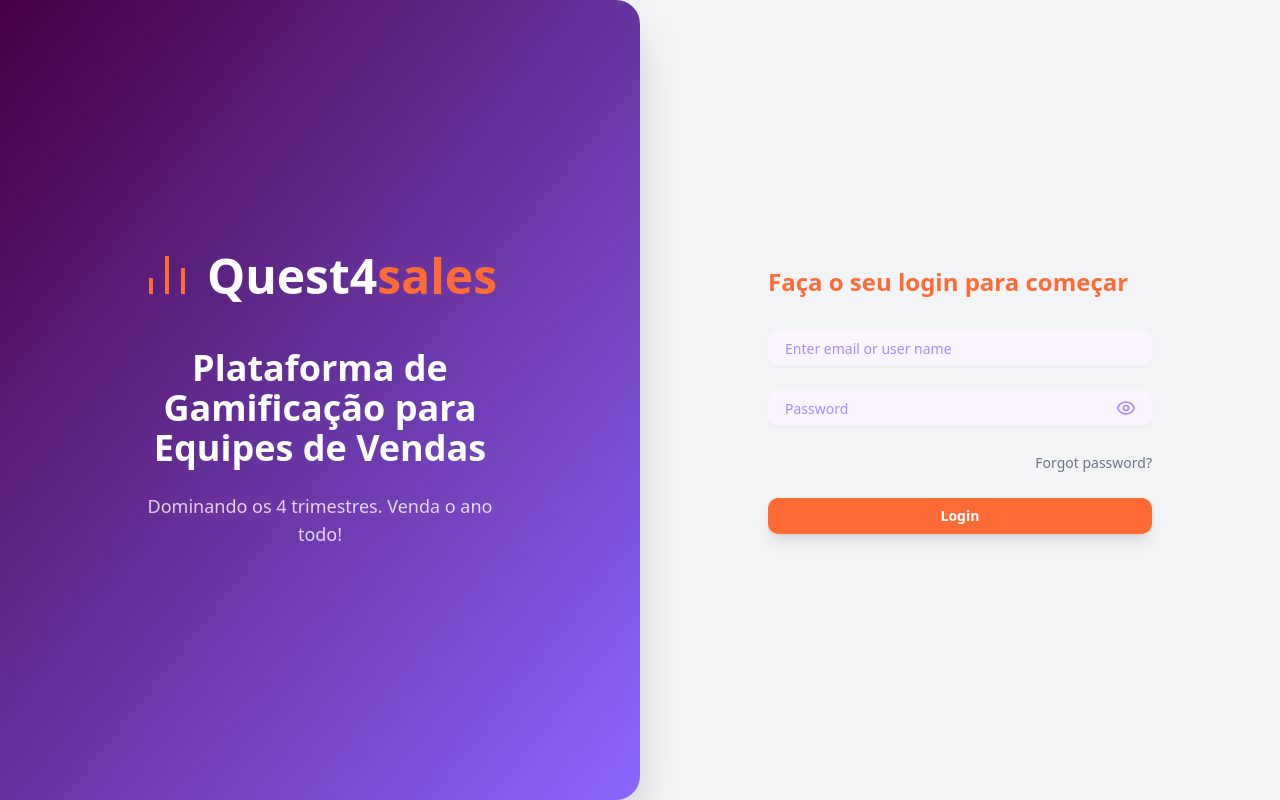
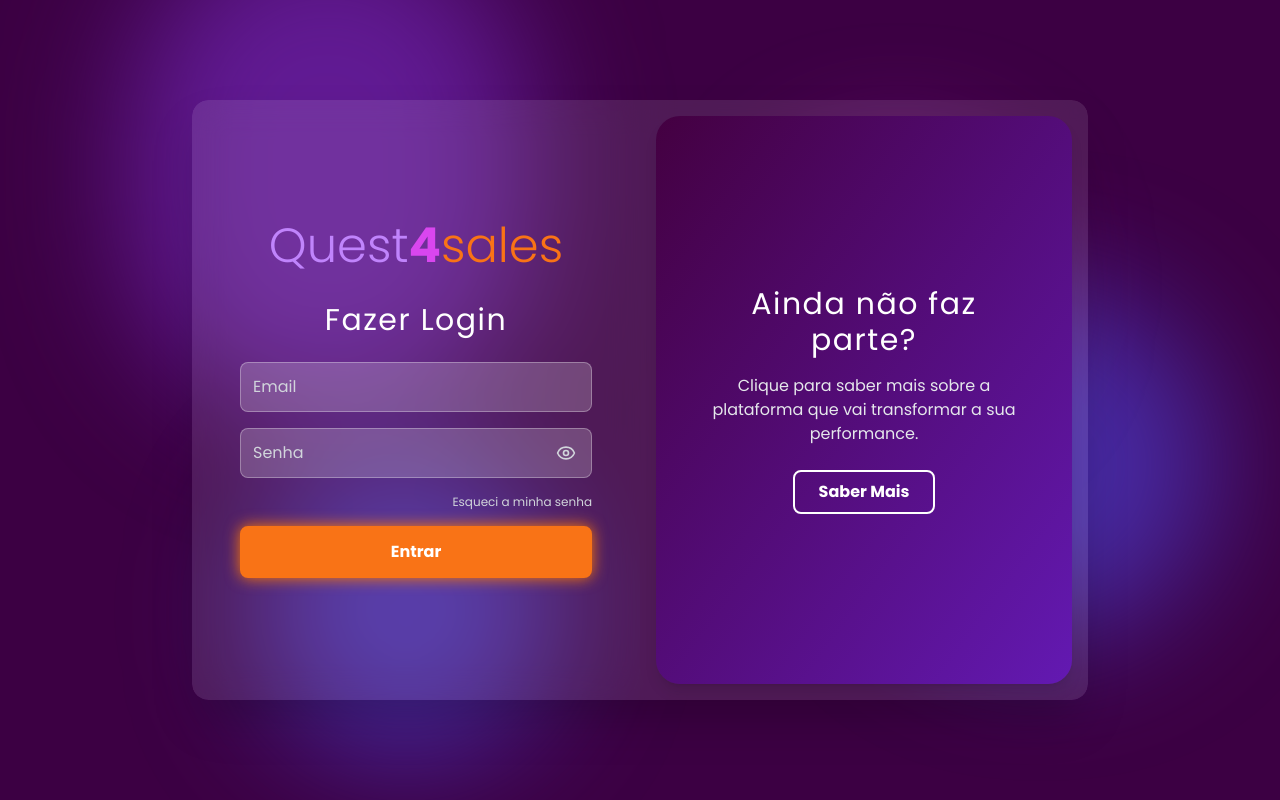
Before and after one commit to alana-britoc/quest4sales-frontend, a React (Vite) app: page / in a window 1280 px wide. Built offline with nearby package versions, Linux system fonts and the light colour scheme.

Commit message:
feat(login): build final UI for login page with animation

```diff
--- a/src/components/LoginForm.tsx
+++ /dev/null
@@ -1,51 +0,0 @@
-import { useState } from 'react';
-import { Eye, EyeOff } from 'lucide-react';
-import { Button } from "./ui/button";
-import { Input } from "./ui/input";
-
-export function LoginForm() {
-  const [showPassword, setShowPassword] = useState(false);
-
-  return (
-    <div className="w-full max-w-sm mx-auto">
-      <h2 className="text-2xl font-semibold text-brand-orange mb-8">
-        Faça o seu login para começar
-      </h2>
-
-      <form className="space-y-6">
-        <div>
-          <Input
-            type="email"
-            placeholder="Enter email or user name"
-            className="w-full px-4 py-3 bg-input-bg border-transparent rounded-lg text-brand-purple-dark placeholder:text-input-placeholder shadow-inner focus:outline-none focus:ring-2 focus:ring-brand-purple-light"
-          />
-        </div>
-
-        <div className="relative">
-          <Input
-            type={showPassword ? 'text' : 'password'}
-            placeholder="Password"
-            className="w-full px-4 py-3 pr-12 bg-input-bg border-transparent rounded-lg text-brand-purple-dark placeholder:text-input-placeholder shadow-inner focus:outline-none focus:ring-2 focus:ring-brand-purple-light"
-          />
-          <button
-            type="button"
-            onClick={() => setShowPassword(!showPassword)}
-            className="absolute right-4 top-1/2 -translate-y-1/2 text-input-placeholder hover:text-brand-purple-light"
-          >
-            {showPassword ? <EyeOff size={20} /> : <Eye size={20} />}
-          </button>
-        </div>
-
-        <div className="text-right">
-          <a href="#" className="text-sm text-gray-500 hover:text-gray-800">
-            Forgot password?
-          </a>
-        </div>
-
-        <Button className="w-full bg-brand-orange hover:bg-orange-700 text-white py-3 rounded-lg font-semibold transition-colors shadow-lg hover:shadow-orange-400/50">
-          Login
-        </Button>
-      </form>
-    </div>
-  );
-}
--- a/src/index.css
+++ b/src/index.css
@@ -217,3 +217,12 @@ html {
     }
   }
 }
+
+
+.clip-curved {
+  clip-path: path("M0,0 C70,0 120,300 0,600 L100%,600 L100%,0 Z");
+}
+
+.clip-curved-right {
+  clip-path: path("M100%,0 C90%,0 40%,300 100%,600 L0,600 L0,0 Z");
+}
--- a/src/pages/LoginPage.tsx
+++ b/src/pages/LoginPage.tsx
@@ -1,32 +1,172 @@
-import { LoginForm } from '../components/LoginForm';
-import { LogoIcon } from '../components/LogoIcon';
+import { useState } from 'react';
+import { Eye, EyeOff } from 'lucide-react';
 
-export default function LoginPage() {
+const SignInForm = () => {
+  const [showPassword, setShowPassword] = useState(false);
   return (
-    <div className="flex min-h-screen bg-form-bg">
-      <div className="hidden lg:flex flex-1 flex-col items-center justify-center p-12 text-white
-                   bg-brand-gradient from-brand-purple-dark to-brand-purple-light
-                   rounded-r-3xl shadow-2xl">
-
-        <div className="flex items-center mb-12">
-          <LogoIcon className="h-12 w-12 text-brand-orange" />
-          <div className="flex items-baseline ml-4">
-            <span className="text-5xl font-bold text-white">Quest</span>
-            <span className="text-5xl font-bold text-white">4</span>
-            <span className="text-5xl font-bold text-brand-orange">sales</span>
+    <div className="absolute top-0 left-0 h-full w-1/2 flex items-center justify-center p-12 text-center backdrop-blur-lg bg-white/10 rounded-l-2xl">
+      <div className="w-full max-w-sm">
+        <div className="mb-8 flex items-center justify-center">
+          <div className="flex items-baseline">
+            <span className="text-5xl font-light text-purple-400">Quest</span>
+            <span className="text-5xl font-bold text-fuchsia-500">4</span>
+            <span className="text-5xl font-light text-orange-500">sales</span>
           </div>
         </div>
-        <h1 className="text-4xl text-center mb-6 max-w-md font-semibold">
-          Plataforma de Gamificação para Equipes de Vendas
-        </h1>
-        <p className="text-center text-lg max-w-sm font-light text-white/80">
-          Dominando os 4 trimestres. Venda o ano todo!
-        </p>
-      </div>
-
-      <div className="flex-1 flex items-center justify-center p-12">
-        <LoginForm />
+        <h1 className="mb-6 text-3xl font-normal tracking-wider text-white">Fazer Login</h1>
+        <form className="w-full space-y-4">
+          <input
+            type="email"
+            placeholder="Email"
+            className="w-full p-3 rounded-md bg-white/20 border border-white/30 placeholder-gray-300 text-white focus:outline-none focus:ring-2 focus:ring-orange-500"
+          />
+          <div className="relative">
+            <input
+              type={showPassword ? 'text' : 'password'}
+              placeholder="Senha"
+              className="w-full p-3 rounded-md bg-white/20 border border-white/30 placeholder-gray-300 text-white focus:outline-none focus:ring-2 focus:ring-orange-500"
+            />
+            <button
+              type="button"
+              onClick={() => setShowPassword(!showPassword)}
+              className="absolute right-4 top-1/2 -translate-y-1/2 text-gray-300 hover:text-white"
+            >
+              {showPassword ? <EyeOff size={20} /> : <Eye size={20} />}
+            </button>
+          </div>
+          <a href="#" className="block text-right text-xs text-gray-300 hover:underline">
+            Esqueci a minha senha
+          </a>
+          <button
+            type="submit"
+            className="
+              w-full text-white font-semibold py-3 px-4 rounded-md
+              border-2 border-orange-500
+              shadow-[0_0_15px_#ff7a00]
+              hover:shadow-[0_0_25px_#ff7a00]
+              hover:bg-orange-500/80
+              bg-orange-500
+              transition-all duration-300
+            "
+          >
+            Entrar
+          </button>
+        </form>
       </div>
     </div>
   );
+};
+
+type IconProps = {
+  className?: string;
+};
+
+const TrophyIcon = ({ className }: IconProps) => (
+  <svg className={className} xmlns="http://www.w3.org/2000/svg" width="24" height="24" viewBox="0 0 24 24" fill="none" stroke="currentColor" strokeWidth="2" strokeLinecap="round" strokeLinejoin="round"><path d="M6 9H4.5a2.5 2.5 0 0 1 0-5H6"/><path d="M18 9h1.5a2.5 2.5 0 0 0 0-5H18"/><path d="M4 22h16"/><path d="M10 14.66V17c0 .55-.47.98-.97 1.21C7.85 18.75 7 20.24 7 22"/><path d="M14 14.66V17c0 .55.47.98.97 1.21C16.15 18.75 17 20.24 17 22"/><path d="M18 2H6v7a6 6 0 0 0 12 0V2Z"/></svg>
+);
+
+const ChartIcon = ({ className }: IconProps) => (
+   <svg className={className} xmlns="http://www.w3.org/2000/svg" width="24" height="24" viewBox="0 0 24 24" fill="none" stroke="currentColor" strokeWidth="2" strokeLinecap="round" strokeLinejoin="round"><path d="M3 3v18h18"/><path d="M18 17V9"/><path d="M13 17V5"/><path d="M8 17v-3"/></svg>
+);
+
+const TargetIcon = ({ className }: IconProps) => (
+  <svg className={className} xmlns="http://www.w3.org/2000/svg" width="24" height="24" viewBox="0 0 24 24" fill="none" stroke="currentColor" strokeWidth="2" strokeLinecap="round" strokeLinejoin="round"><circle cx="12" cy="12" r="10"/><circle cx="12" cy="12" r="6"/><circle cx="12" cy="12" r="2"/></svg>
+);
+
+const InfoPanel = () => {
+  return (
+    <div className="absolute top-0 right-0 h-full w-1/2 flex flex-col items-center justify-center p-12 text-center text-white backdrop-blur-lg bg-white/10 rounded-r-2xl">
+      <h1 className="mb-8 text-3xl font-normal tracking-wider">Desbloqueie o seu Potencial</h1>
+      <div className="space-y-6 text-left w-full">
+        <div className="flex items-start space-x-4">
+          <TrophyIcon className="h-8 w-8 text-orange-400 mt-1 flex-shrink-0" />
+          <div>
+            <h3 className="font-semibold">Competições e Rankings</h3>
+            <p className="text-sm text-gray-300">Motive a sua equipe com rankings em tempo real e desafios estimulantes.</p>
+          </div>
+        </div>
+        <div className="flex items-start space-x-4">
+          <ChartIcon className="h-8 w-8 text-fuchsia-400 mt-1 flex-shrink-0" />
+          <div>
+            <h3 className="font-semibold">Dashboards Intuitivos</h3>
+            <p className="text-sm text-gray-300">Acompanhe a sua performance e evolução com gráficos claros e objetivos.</p>
+          </div>
+        </div>
+        <div className="flex items-start space-x-4">
+          <TargetIcon className="h-8 w-8 text-purple-400 mt-1 flex-shrink-0" />
+          <div>
+            <h3 className="font-semibold">Metas e Recompensas</h3>
+            <p className="text-sm text-gray-300">Defina metas claras e celebre as conquistas com um sistema de recompensas.</p>
+          </div>
+        </div>
+      </div>
+    </div>
+  );
+};
+
+export default function LoginPage() {
+  const [isPanelActive, setIsPanelActive] = useState(false);
+
+  return (
+    <>
+      <style>
+        {`
+          @import url('https://fonts.googleapis.com/css2?family=Poppins:wght@300;400;700;900&display=swap');
+          .font-poppins {
+            font-family: 'Poppins', sans-serif;
+          }
+        `}
+      </style>
+      <div className="relative flex min-h-screen items-center justify-center overflow-hidden bg-[#3c0043] p-4 font-poppins">
+        <div className="absolute inset-0 z-0">
+          <div className="absolute top-[-10%] left-[10%] h-[500px] w-[400px] rounded-full bg-purple-800/80 blur-3xl filter"></div>
+          <div className="absolute bottom-[20%] right-[5%] h-[350px] w-[350px] rounded-full bg-indigo-600/60 blur-3xl filter"></div>
+          <div className="absolute bottom-[5%] left-[20%] h-[300px] w-[300px] rounded-full bg-indigo-600/60 blur-3xl filter"></div>
+          <div className="absolute top-[20%] right-[20%] h-[250px] w-[250px] rounded-full bg-fuchsia-600/50 blur-3xl filter"></div>
+        </div>
+        <div className="relative z-10 h-[600px] w-full max-w-4xl overflow-hidden rounded-2xl shadow-2xl">
+          <SignInForm />
+          <InfoPanel />
+          <div
+            className={`absolute top-4 z-20 h-[calc(100%-2rem)] w-[calc(50%-2rem)] rounded-3xl overflow-hidden shadow-lg transition-all duration-700 ease-in-out ${
+              isPanelActive ? 'left-4' : 'left-[calc(50%+1rem)]'
+            }`}
+          >
+            <div className="flex h-full w-full flex-col items-center justify-center bg-gradient-to-br from-[#440041] to-[#6319b2] p-12 text-center text-white">
+              {!isPanelActive && (
+                <div className="transition-opacity duration-300 ease-in-out opacity-100 delay-200">
+                  <h1 className="mb-4 text-3xl font-normal tracking-wider">Ainda não faz parte?</h1>
+                  <p className="mb-6 text-gray-200">
+                    Clique para saber mais sobre a plataforma que vai transformar a sua performance.
+                  </p>
+                  <button
+                    type="button"
+                    className="px-6 py-2 rounded-md font-semibold text-white bg-transparent border-2 border-white hover:bg-white hover:text-purple-800 transition-all"
+                    onClick={() => setIsPanelActive(true)}
+                  >
+                    Saber Mais
+                  </button>
+                </div>
+              )}
+              {isPanelActive && (
+                <div className="transition-opacity duration-300 ease-in-out opacity-100 delay-200">
+                  <h1 className="mb-4 text-3xl font-normal tracking-wider">Já tem uma conta?</h1>
+                  <p className="mb-6 text-gray-200">
+                    Faça o login para aceder ao seu dashboard e começar a competir.
+                  </p>
+                  <button
+                    type="button"
+                    className="px-6 py-2 rounded-md font-semibold text-white bg-transparent border-2 border-white hover:bg-white hover:text-purple-800 transition-all"
+                    onClick={() => setIsPanelActive(false)}
+                  >
+                    Fazer Login
+                  </button>
+                </div>
+              )}
+            </div>
+          </div>
+        </div>
+      </div>
+    </>
+  );
 }
```
